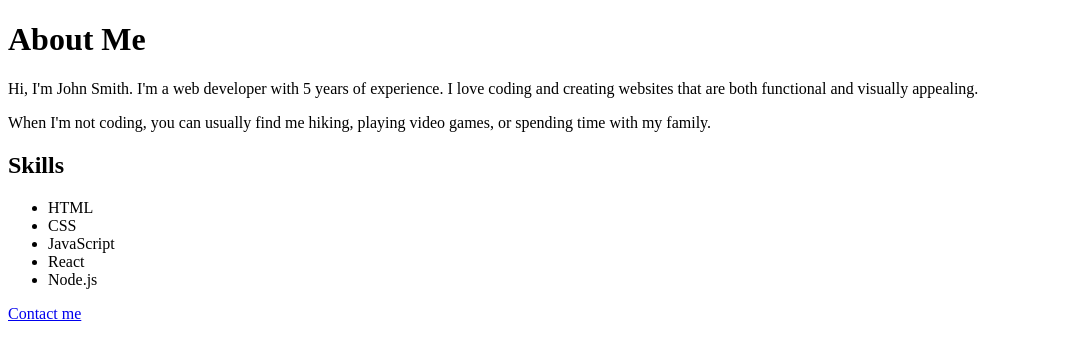
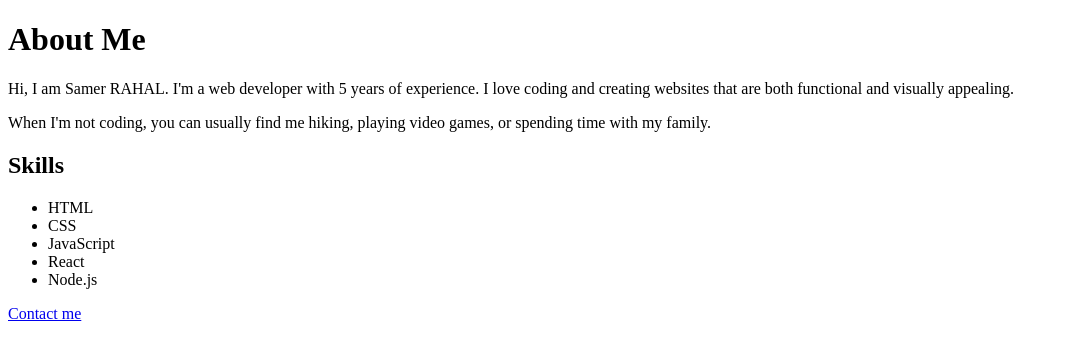
Before and after one commit to samerrahaluser/chatgptsite, a plain HTML site: page index.html in a window 1280 px wide. Shown: the whole page, without its empty margins (0-1068 px from the left). Drawn offline with Linux system fonts and the light colour scheme.

Commit message:
Initial commit

```diff
--- a/index.html
+++ b/index.html
@@ -5,7 +5,7 @@
   </head>
   <body>
     <h1>About Me</h1>
-    <p>Hi, I'm John Smith. I'm a web developer with 5 years of experience. I love coding and creating websites that are both functional and visually appealing.</p>
+    <p>Hi, I am Samer RAHAL. I'm a web developer with 5 years of experience. I love coding and creating websites that are both functional and visually appealing.</p>
     <p>When I'm not coding, you can usually find me hiking, playing video games, or spending time with my family.</p>
     <h2>Skills</h2>
     <ul>
```
